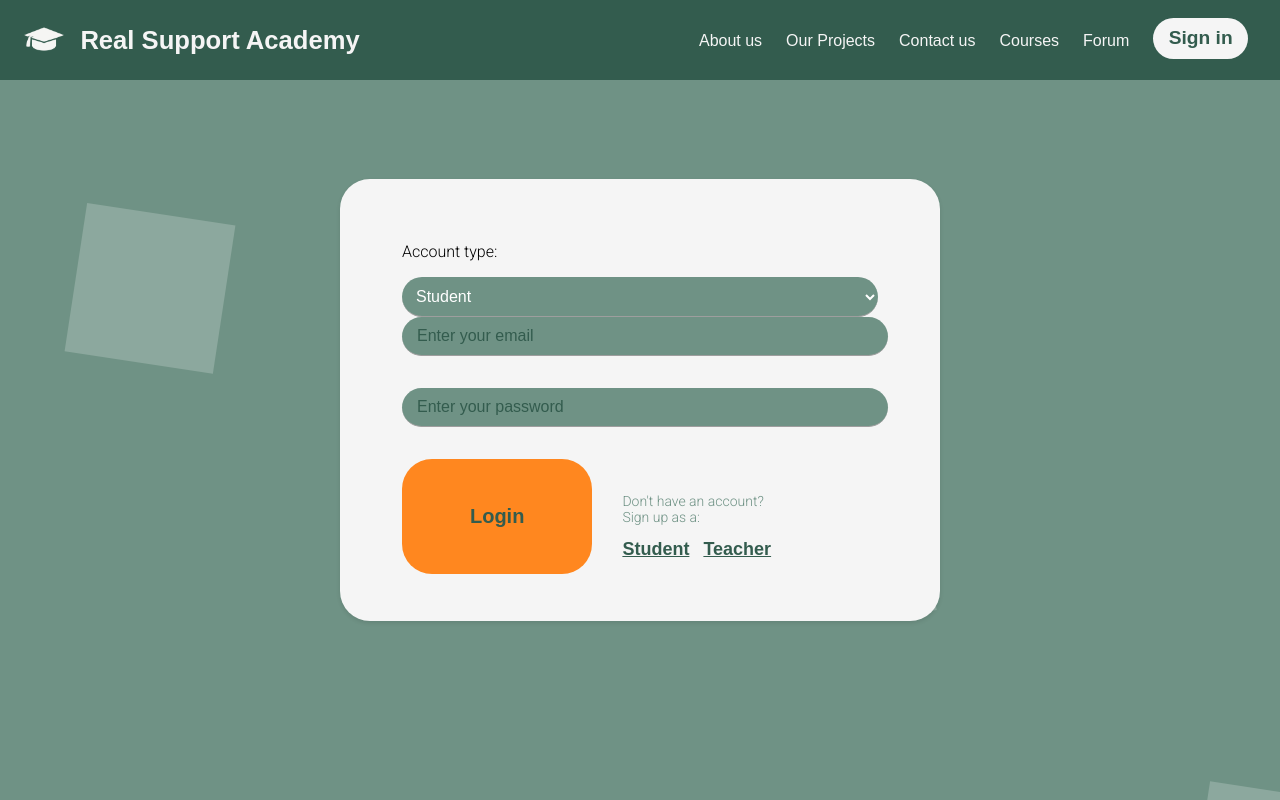
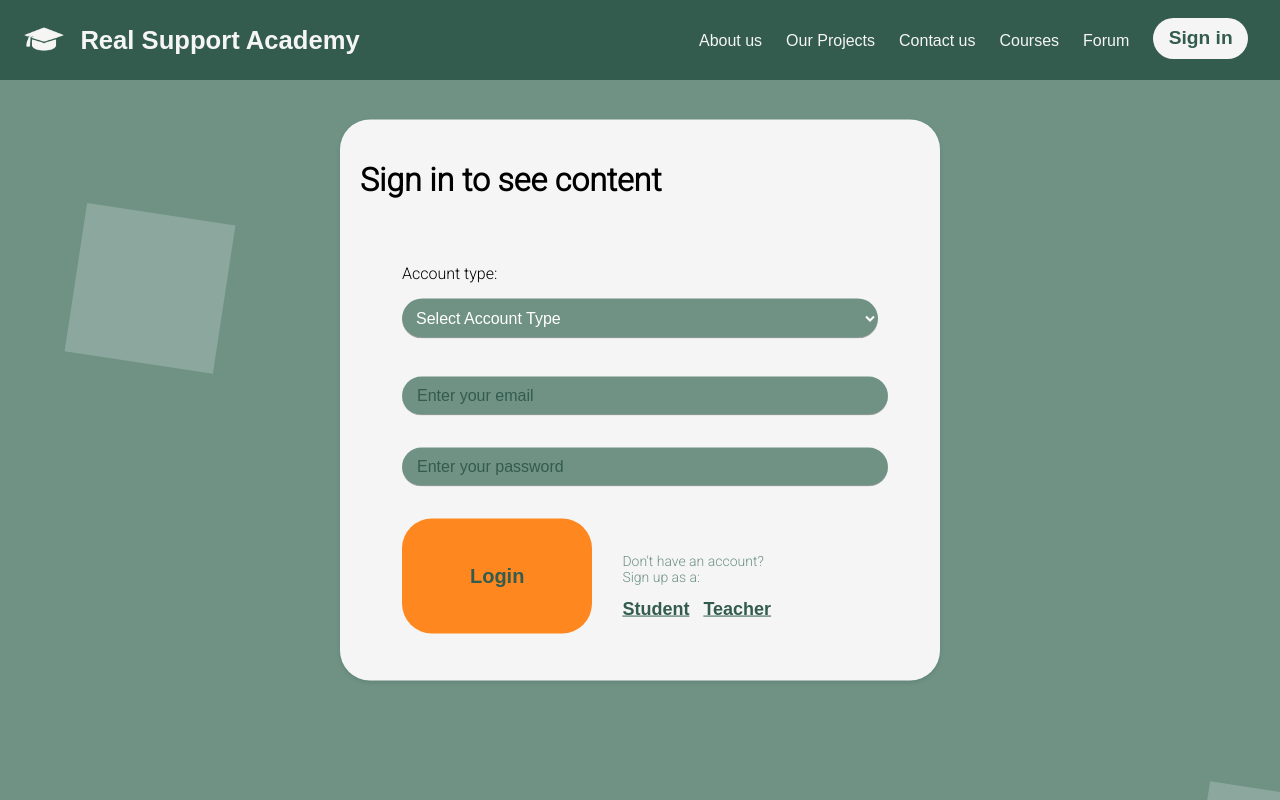
Before and after one commit to amber-02/rs-academy, a React (Create React App) app: page /signin in a window 1280 px wide. Built offline with nearby package versions, Linux system fonts and the light colour scheme.

Commit message:
asks to login if you attempt to go on forum/courses

```diff
--- a/src/App.js
+++ b/src/App.js
@@ -1,6 +1,6 @@
 import React, { useState } from 'react';
 import './App.css';
-import {BrowserRouter as Router, Routes, Route} from 'react-router-dom';
+import { BrowserRouter as Router, Routes, Route } from 'react-router-dom';
 import Navbar from './components/navbar/Navbar';
 import HomePage from './components/HomePage';
 import AboutUs from './components/AboutUs';
@@ -12,11 +12,11 @@ import SignIn from './components/navbar/SignIn';
 import StudentSignUp from './components/navbar/StudentSignUp';
 import TeacherSignUp from './components/navbar/TeacherSignUp';
 
-
 function App() {
 
-  const [userData , setUserData] = useState()
+  const [userData, setUserData] = useState()
   const [signIn, setSignIn] = useState(false);
+
   return (
     <>
       <Router>
@@ -26,8 +26,17 @@ function App() {
           <Route path="/about" element={<AboutUs />} />
           <Route path="/projects" element={<OurProjects />} />
           <Route path="/contact" element={<ContactUs />} />
-          <Route path="/courses" element={<Courses signIn={signIn} />}/>
-          <Route path="/forum" element={<StudentForum signIn={signIn} />} />
+          {signIn ? (
+            <>
+              <Route path="/courses" element={<Courses/>} />
+              <Route path="/forum" element={<StudentForum/>} />
+            </>
+          ) : (
+            <>
+            <Route path="/courses" element={<SignIn setUserData={setUserData} userData={userData} setSignIn={setSignIn} />} />
+            <Route path="/forum" element={<SignIn setUserData={setUserData} userData={userData} setSignIn={setSignIn} />} />
+            </>
+          )}
           <Route path="/signin" element={<SignIn setUserData={setUserData} userData={userData} setSignIn={setSignIn} />} />
           <Route path="/student_signup" element={<StudentSignUp />} />
           <Route path="/teacher_signup" element={<TeacherSignUp />} />
--- a/src/components/Courses.jsx
+++ b/src/components/Courses.jsx
@@ -3,7 +3,7 @@ import AddCourse from '../backend/components/courseDatabase/AddCourse';
 import ViewCourses from '../backend/components/courseDatabase/ViewCourses';
 import './Courses.css';
 
-const Courses = ({ signin }) => {
+const Courses = () => {
   const [toggleButton, setToggleButton] = useState(false);
 
   return (
--- a/src/components/StudentForum.jsx
+++ b/src/components/StudentForum.jsx
@@ -7,7 +7,7 @@ import MakeAnnouncement from '../backend/components/Forum/MakeAnnouncement';
 import AnnounForum from '../backend/components/Forum/AnnounForum';
 import {passAccountType} from './navbar/SignIn';
 
-const StudentForum = ({ signIn }) => {
+const StudentForum = () => {
   const [question, setQuestion] = useState('');
   const [courseID, setcourseID] = useState('');
 
@@ -17,14 +17,6 @@ const StudentForum = ({ signIn }) => {
     setQuestion('');
     setcourseID('');
   };
-
-  const showAn = (e) =>{
-    e.preventDefault();
-    let variable = false;
-    if (passAccountType=='organiser'){
-      variable = true;
-    }
-  }
 
   return (
     <div className='content'>
@@ -57,9 +49,6 @@ const StudentForum = ({ signIn }) => {
           </form>
           <ViewQuestions />
           <AnnounForum />
-          {showAn ? (
-            <MakeAnnouncement />
-          ) : null}
         </>
     </div>
   );
--- a/src/components/navbar/SignIn.jsx
+++ b/src/components/navbar/SignIn.jsx
@@ -35,14 +35,17 @@ const SignIn = ({setUserData, userData, setSignIn}) => {
     return (
       <>
         <div className="content2">
+            <h1> Sign in to see content</h1>
             <form onSubmit={signInUser}>
             <div>
             <p>Account type: {accountType}</p>
             <select required name='teaching-method' onChange={(e) => setType(e.target.value)}>
-                <option value ='' disabled >Select</option>
+                <option value =''>Select Account Type</option>
                 <option value='student' >Student</option>
                 <option value='organiser'>Organiser</option>
             </select>
+            <br></br>
+            <br></br>
             </div>
             <div class="mat-in">
                 <input type='email' name='email' value={email} required onChange={(e) => setEmail(e.target.value)} ></input>
```
Lines whose indentation alone changed are shown as unchanged.
